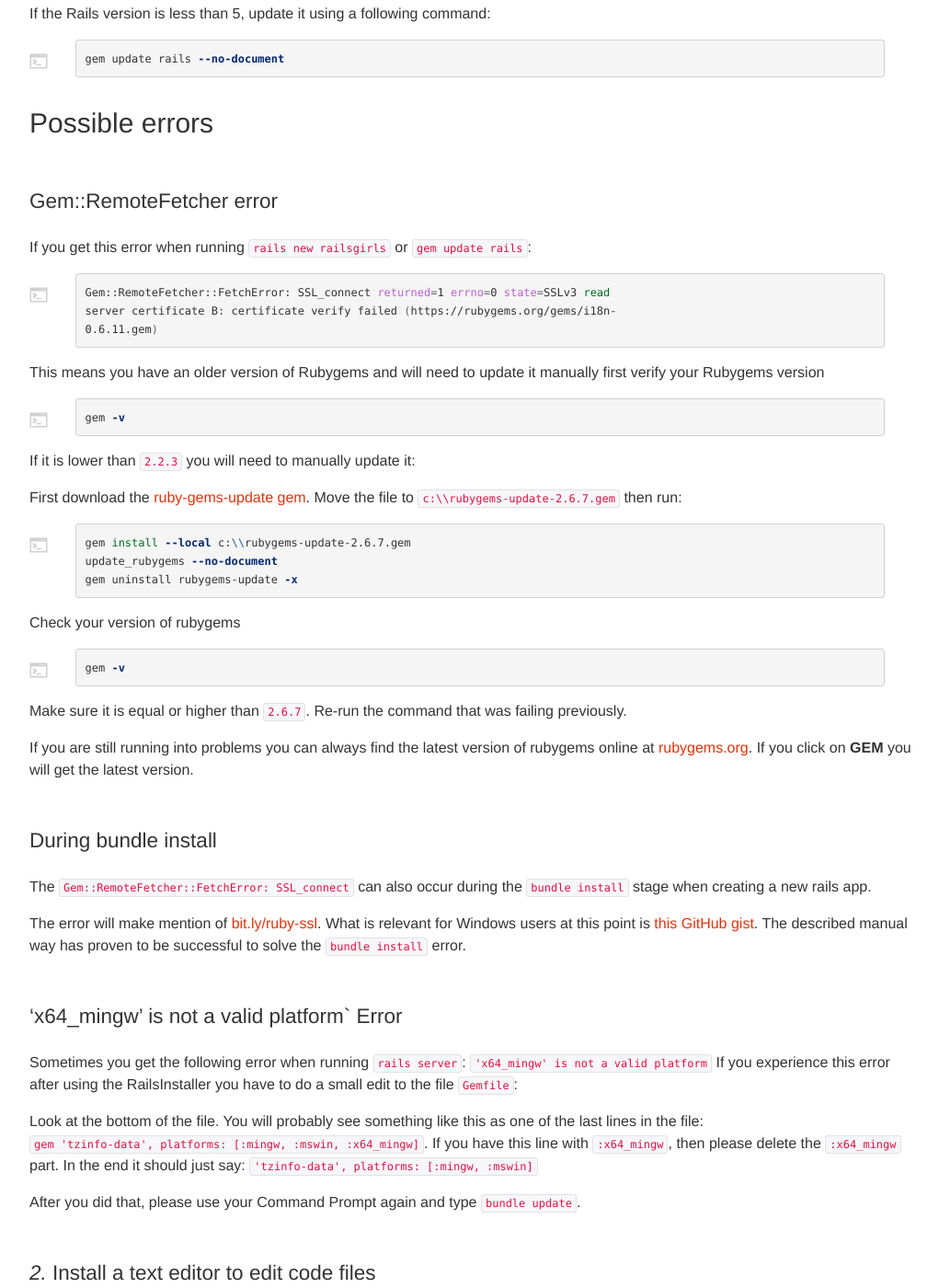
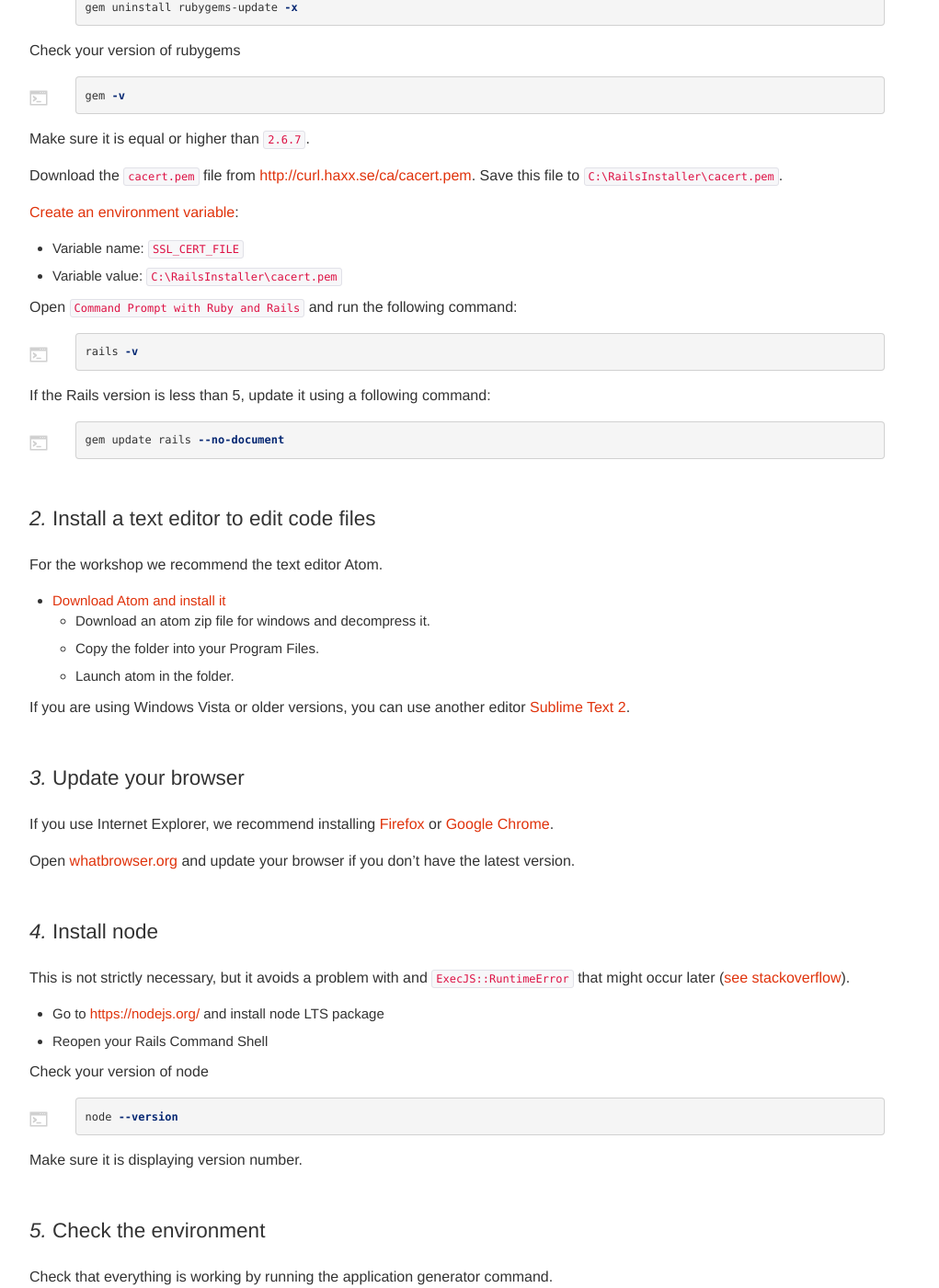
Before and after one commit to railsgirls/guides.railsgirls.com, a Jekyll site: the page built from _posts/2013-05-02-install.markdown, in a window 1280 px wide and 1400 px high, scrolled down 4108 px. Shown: the whole window at 92% size, without its empty margins (53-1074 px from the left). Built offline with Jekyll 4.4.1, drawn with Linux system fonts in a browser that asks for light colours; nearby versions of some CDN libraries; some of the changed text lies outside the part shown.

Commit message:
Move instructions from "Possible errors" to main section for Windows installation

```diff
--- a/_posts/2013-05-02-install.markdown
+++ b/_posts/2013-05-02-install.markdown
@@ -139,40 +139,7 @@
 copy rake.bat bundle.bat
 {% endhighlight %}
 
-Open `Command Prompt with Ruby and Rails` and run the following command:
-
-{% highlight sh %}
-rails -v
-{% endhighlight %}
-
-If the Rails version is less than 5, update it using a following command:
-
-{% highlight sh %}
-gem update rails --no-document
-{% endhighlight %}
-
-## Possible errors
-
-### Gem::RemoteFetcher error
-
-If you get this error when running `rails new railsgirls` or `gem update rails`:
-
-{% highlight sh %}
-Gem::RemoteFetcher::FetchError: SSL_connect returned=1 errno=0 state=SSLv3 read
-server certificate B: certificate verify failed (https://rubygems.org/gems/i18n-
-0.6.11.gem)
-{% endhighlight %}
-
-This means you have an older version of Rubygems and will need to update it manually first verify your Rubygems version
-
-{% highlight sh %}
-gem -v
-{% endhighlight %}
-
-If it is lower than `2.2.3` you will need to manually update it:
-
-
-First download the [ruby-gems-update gem](https://rubygems.org/gems/rubygems-update-2.6.7.gem). Move the file to `c:\\rubygems-update-2.6.7.gem` then run:
+Download the [ruby-gems-update gem](https://rubygems.org/gems/rubygems-update-2.6.7.gem). Move the file to `c:\\rubygems-update-2.6.7.gem` then run:
 
 {% highlight sh %}
 gem install --local c:\\rubygems-update-2.6.7.gem
@@ -186,26 +153,27 @@
 gem -v
 {% endhighlight %}
 
-Make sure it is equal or higher than `2.6.7`. Re-run the command that was failing previously.
+Make sure it is equal or higher than `2.6.7`.
 
-If you are still running into problems you can always find the latest version of rubygems online at [rubygems.org](https://rubygems.org/pages/download). If you click on **GEM** you will get the latest version.
+Download the `cacert.pem` file from
+[http://curl.haxx.se/ca/cacert.pem](http://curl.haxx.se/ca/cacert.pem).
+Save this file to `C:\RailsInstaller\cacert.pem`.
 
-### During bundle install
+[Create an environment variable](https://kb.wisc.edu/cae/page.php?id=24500):
+- Variable name: `SSL_CERT_FILE`
+- Variable value: `C:\RailsInstaller\cacert.pem`
 
-The `Gem::RemoteFetcher::FetchError: SSL_connect` can also occur during the `bundle install` stage when creating a new rails app.
+Open `Command Prompt with Ruby and Rails` and run the following command:
 
-The error will make mention of [bit.ly/ruby-ssl](http://bit.ly/ruby-ssl). What is relevant for Windows users at this point is [this GitHub gist](https://gist.github.com/867550). The described manual way has proven to be successful to solve the `bundle install` error.
+{% highlight sh %}
+rails -v
+{% endhighlight %}
 
-### 'x64_mingw' is not a valid platform` Error
+If the Rails version is less than 5, update it using a following command:
 
-Sometimes you get the following error when running `rails server`:
-`'x64_mingw' is not a valid platform` If you experience this error after using the RailsInstaller you have to do a small edit to the file `Gemfile`:
-
-Look at the bottom of the file. You will probably see something like this as one of the last lines in the file:
-`gem 'tzinfo-data', platforms: [:mingw, :mswin, :x64_mingw]`. If you have this line with `:x64_mingw`, then please delete the `:x64_mingw` part. In the end it should just say:
-`'tzinfo-data', platforms: [:mingw, :mswin]`
-
-After you did that, please use your Command Prompt again and type `bundle update`.
+{% highlight sh %}
+gem update rails --no-document
+{% endhighlight %}
 
 ### *2.* Install a text editor to edit code files
 
@@ -255,6 +223,19 @@
 Now you should have a working Ruby on Rails programming setup. Congrats!
 
 **Coach:** We recommend to verify by using the scaffold command and inputting data with the generated page with coaches to ensure everything is working.
+
+## Possible errors
+
+### 'x64_mingw' is not a valid platform` Error
+
+Sometimes you get the following error when running `rails server`:
+`'x64_mingw' is not a valid platform` If you experience this error after using the RailsInstaller you have to do a small edit to the file `Gemfile`:
+
+Look at the bottom of the file. You will probably see something like this as one of the last lines in the file:
+`gem 'tzinfo-data', platforms: [:mingw, :mswin, :x64_mingw]`. If you have this line with `:x64_mingw`, then please delete the `:x64_mingw` part. In the end it should just say:
+`'tzinfo-data', platforms: [:mingw, :mswin]`
+
+After you did that, please use your Command Prompt again and type `bundle update`.
 
 <hr />
 
```
